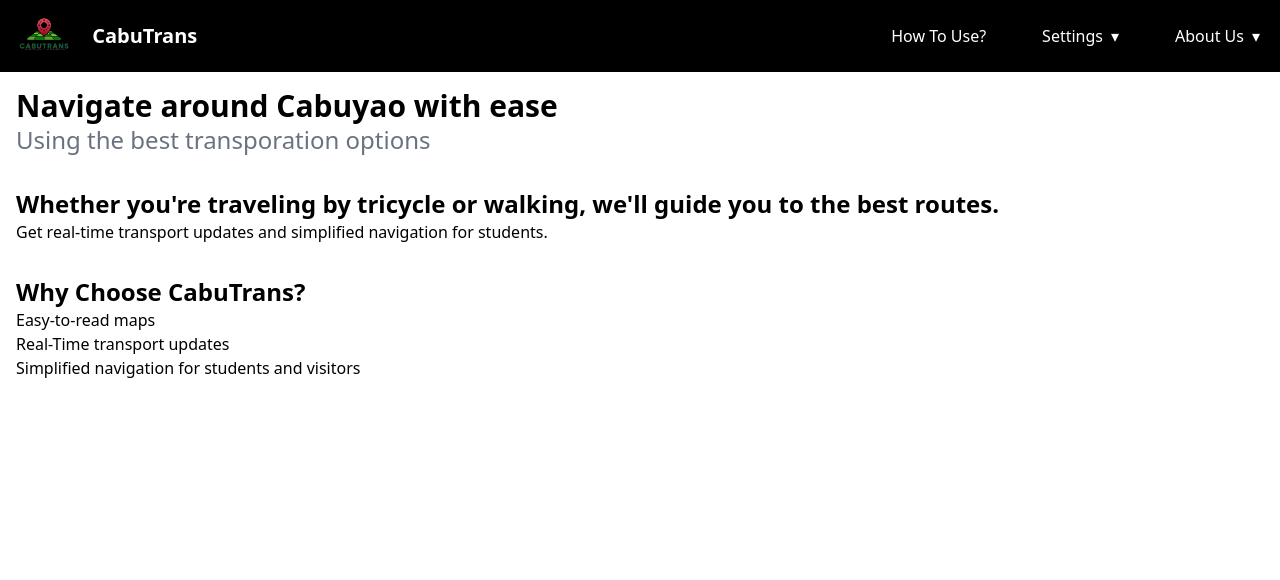
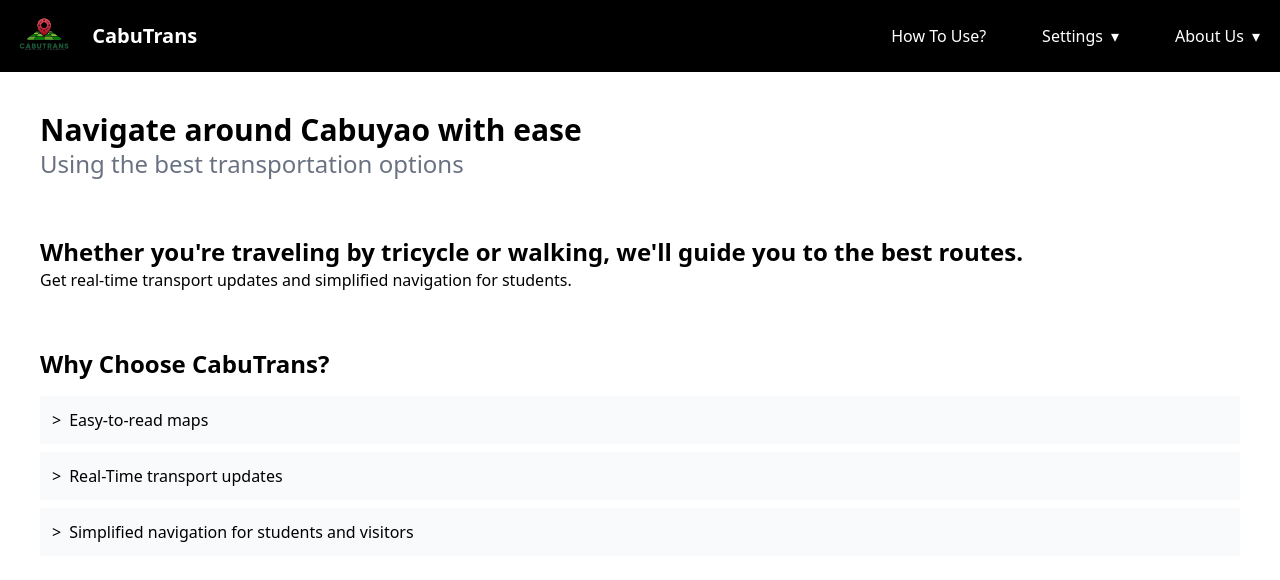
Before and after one commit to tortangChris/CabTrans-WebApp, a React (Vite) app: page /home in a window 1280 px wide. Shown: the top 580 px of the page. Built offline with nearby package versions, Linux system fonts and the light colour scheme.

Commit message:
Added dropdown for expanding content details

```diff
--- a/src/Pages/HomePage.jsx
+++ b/src/Pages/HomePage.jsx
@@ -1,34 +1,86 @@
-import React from "react";
+import React, { useState } from "react";
 
 const HomePage = () => {
+  const [activeDropdown, setActiveDropdown] = useState(null);
+
+  const toggleDropdown = (item) => {
+    setActiveDropdown(activeDropdown === item ? null : item);
+  };
+
   return (
-    <div>
-      <div className="container p-4 mx-auto">
+    <div className="p-6">
+      <div className="container p-4 mx-auto bg-white mb-6">
         <h1 className="text-3xl font-bold">
           Navigate around Cabuyao with ease
         </h1>
         <h1 className="text-2xl text-gray-500">
-          Using the best transporation options
+          Using the best transportation options
         </h1>
       </div>
 
-      <div className="container p-4 mx-auto">
+      <div className="container p-4 mx-auto bg-white mb-6">
         <h1 className="text-2xl font-bold">
           Whether you're traveling by tricycle or walking, we'll guide you to
           the best routes.
         </h1>
-
         <h1>
           Get real-time transport updates and simplified navigation for
           students.
         </h1>
       </div>
 
-      <div className="container p-4 mx-auto">
+      <div className="container p-4 mx-auto bg-white">
         <h1 className="text-2xl font-bold">Why Choose CabuTrans?</h1>
-        <h1>Easy-to-read maps</h1>
-        <h1>Real-Time transport updates</h1>
-        <h1>Simplified navigation for students and visitors</h1>
+        <div className="mt-4">
+          <div className="bg-gray-50 p-3 mb-2">
+            <button
+              className="flex items-center text-left w-full"
+              onClick={() => toggleDropdown("maps")}
+            >
+              <span className="mr-2">&gt;</span>
+              Easy-to-read maps
+            </button>
+            {activeDropdown === "maps" && (
+              <p className="ml-6 text-gray-600 mt-2">
+                CabuTrans maps are designed to be easy to follow, showing major
+                routes, stops, and the fastest ways to your destination.
+              </p>
+            )}
+          </div>
+
+          <div className="bg-gray-50 p-3 mb-2">
+            <button
+              className="flex items-center text-left w-full"
+              onClick={() => toggleDropdown("updates")}
+            >
+              <span className="mr-2">&gt;</span>
+              Real-Time transport updates
+            </button>
+            {activeDropdown === "updates" && (
+              <p className="ml-6 text-gray-600 mt-2">
+                Get live updates about public transport in your area, including
+                estimated arrival times and real-time status of trips.
+              </p>
+            )}
+          </div>
+
+          <div className="bg-gray-50 p-3">
+            <button
+              className="flex items-center text-left w-full"
+              onClick={() => toggleDropdown("navigation")}
+            >
+              <span className="mr-2">&gt;</span>
+              Simplified navigation for students and visitors
+            </button>
+            {activeDropdown === "navigation" && (
+              <p className="ml-6 text-gray-600 mt-2">
+                We’ve made navigation easier for students and visitors, with
+                specific routes and directions to help you get to schools or
+                tourist spots with ease.
+              </p>
+            )}
+          </div>
+        </div>
       </div>
     </div>
   );
```
